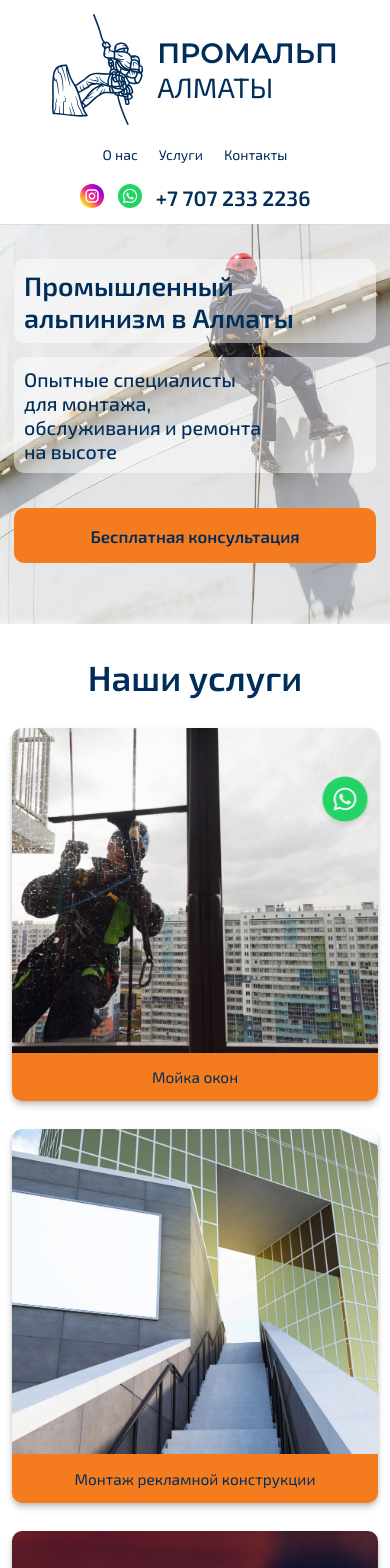
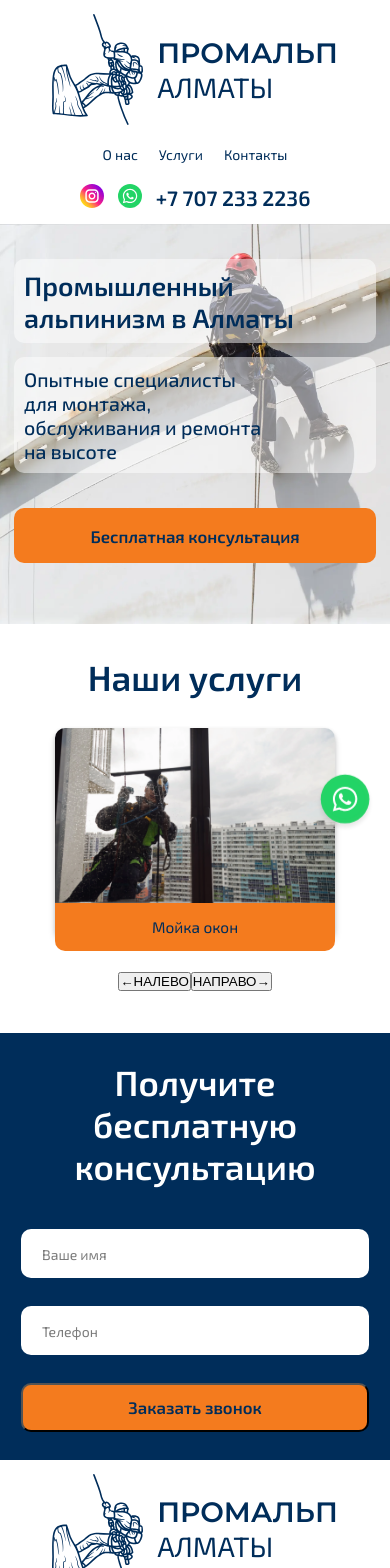
Before and after one commit to yegor-dyakovskiy/react-promalp, a React (Vite) app: page / in a window 390 px wide. Shown: the top 1568 px of the page. Built offline with nearby package versions, Linux system fonts and the light colour scheme.

Commit message:
add slider

```diff
--- a/src/components/Card/Card.css
+++ b/src/components/Card/Card.css
@@ -1,10 +1,22 @@
 .cards__card {
     height: auto;
-    width: 30%;
+    min-height: 30rem;
+    max-height: 30rem;
+    max-width: 40rem;
+    min-width: 40rem;
     border-radius: 10px;
     box-shadow: 0 5px 7px rgba(0, 0, 0, 0.15), 0 2px 4px rgba(0, 0, 0, 0.15);
 }
 .cards__card-img {
+    min-height: 25rem;
+    max-height: 25rem;
+    max-width: 40rem;
+    min-width: 40rem;
+    object-fit: cover;
+    border-radius: 10px 10px 0 0;
+    margin-bottom: -2px;
+}
+/* .cards__card-img {
     width: 100%;
     height: 100%;
     max-height: 325px;
@@ -12,7 +24,7 @@
     object-fit: cover;
     border-radius: 10px 10px 0 0;
     margin-bottom: -2px;
-}
+} */
 .cards__card-name {
     width: 100%;
     display: flex;
@@ -27,17 +39,17 @@
     background-color: var(--secondary-color);
 }
 @media (max-width: 1500px) {
-    .cards__card {
+    /*  .cards__card {
         width: 45%;
-    }
+    } */
 }
 @media (max-width: 1000px) {
     .cards__card {
-        width: 80%;
+        margin-bottom: 5%;
     }
 }
 @media (max-width: 500px) {
-    .cards__card {
+    /*  .cards__card {
         width: 100%;
-    }
+    } */
 }
--- a/src/components/Cards/Cards.css
+++ b/src/components/Cards/Cards.css
@@ -16,8 +16,8 @@
     display: flex;
     flex-wrap: wrap;
     justify-content: center;
+    column-gap: 2rem;
     row-gap: 4rem;
-    column-gap: 4%;
     margin-bottom: 5.5%;
 }
 .cards__text {
--- a/src/components/Cards/Cards.jsx
+++ b/src/components/Cards/Cards.jsx
@@ -3,15 +3,15 @@ import Card from '../Card/Card.jsx';
 import { useState, useEffect } from 'react';
 import AOS from 'aos';
 import 'aos/dist/aos.css'; // Подключаем стили для AOS
-import service10 from "../../assets/img/service-10.webp";
-import service1 from "../../assets/img/service-1.webp";
-import service2 from "../../assets/img/service-2.webp";
-import service3 from "../../assets/img/service-3.webp";
-import service4 from "../../assets/img/service-4.webp";
-import service5 from "../../assets/img/service-5.webp";
-import service6 from "../../assets/img/service-6.webp";
-import service8 from "../../assets/img/service-8.webp";
-import service9 from "../../assets/img/service-9.webp";
+import service10 from '../../assets/img/service-10.webp';
+import service1 from '../../assets/img/service-1.webp';
+import service2 from '../../assets/img/service-2.webp';
+import service3 from '../../assets/img/service-3.webp';
+import service4 from '../../assets/img/service-4.webp';
+import service5 from '../../assets/img/service-5.webp';
+import service6 from '../../assets/img/service-6.webp';
+import service8 from '../../assets/img/service-8.webp';
+import service9 from '../../assets/img/service-9.webp';
 
 const cardsData = [
     { id: 1, imgPath: service10, title: 'Мойка окон' },
@@ -30,42 +30,89 @@ const cardsData = [
     { id: 14, imgPath: service1, title: 'Новая услуга 5' },
 ];
 
+function Cards() {
+    const [currentIndex, setCurrentIndex] = useState(0); // Индекс слайда
+    const [isMobile, setIsMobile] = useState(false); // Состояние для проверки мобильного устройства
+    const displayCount = 1; // Количество карточек на одном слайде
+    const images = cardsData; // Данные для слайдера
 
-function Cards() {
-    // Состояние для отображаемых карточек
-    const [visibleCards, setVisibleCards] = useState(9);
+    useEffect(() => {
+        // Инициализация AOS
+        AOS.init({
+            duration: 1000,
+            easing: 'ease-out',
+            once: true,
+        });
 
-    // Инициализация AOS
-    useEffect(() => {
-        AOS.init({
-            duration: 1000, // Длительность анимации
-            easing: 'ease-out', // Плавность анимации
-            once: true, // Анимация будет выполнена один раз
-        });
+        // Функция для обновления состояния isMobile при изменении ширины окна
+        const handleResize = () => {
+            if (window.innerWidth <= 1000) {
+                setIsMobile(true); // Включаем слайдер на мобильных устройствах
+            } else {
+                setIsMobile(false); // Отключаем слайдер на больших экранах
+            }
+        };
+
+        // Добавляем слушатель события resize
+        window.addEventListener('resize', handleResize);
+
+        // Проверяем размер окна при первоначальной загрузке
+        handleResize();
+
+        // Убираем слушатель при размонтировании компонента
+        return () => {
+            window.removeEventListener('resize', handleResize);
+        };
     }, []);
 
-    // Функция для обработки клика на кнопку
-    const handleShowMore = () => {
-        setVisibleCards((prevVisible) => prevVisible + 9); // Показываем ещё 9 карточек
+    // Функция для обновления слайдера
+    const updateSlider = () => {
+        return images.slice(currentIndex, currentIndex + displayCount);
+    };
+
+    // Обработчик кнопки "влево"
+    const leftButton = () => {
+        setCurrentIndex((prevIndex) => (prevIndex - 1 + images.length) % images.length);
+    };
+
+    // Обработчик кнопки "вправо"
+    const rightButton = () => {
+        setCurrentIndex((prevIndex) => (prevIndex + 1) % images.length);
     };
 
     return (
         <section className="cards">
             <h2 className="cards__title">Наши услуги</h2>
             <div className="cards__box">
-                {cardsData.slice(0, visibleCards).map((card) => (
+                {isMobile
+                    ? // Для мобильных устройств показываем только слайдер
+                      updateSlider().map((card) => (
                           <Card
                               key={card.id}
                               imgPath={card.imgPath}
                               title={card.title}
-                        aosAnimation="fade-up" // Передаем анимацию через пропс
+                              data-aos="fade-up" // Добавляем анимацию для карточек на мобильных устройствах
+                          />
+                      ))
+                    : // Для больших экранов показываем все карточки
+                      cardsData.map((card) => (
+                          <Card
+                              key={card.id}
+                              imgPath={card.imgPath}
+                              title={card.title}
+                              data-aos="fade-up" // Добавляем анимацию для всех карточек на больших экранах
                           />
                       ))}
             </div>
-            {visibleCards < cardsData.length && (
-                <button className="cards__text" onClick={handleShowMore}>
-                    Весь список услуг &gt;&gt;&gt;
+            {isMobile && (
+                <div className="slider-buttons">
+                    <button className="service__buttons_3row-left" onClick={leftButton}>
+                        ←НАЛЕВО
                     </button>
+                    <button className="service__buttons_3row-right" onClick={rightButton}>
+                        НАПРАВО→
+                    </button>
+                </div>
             )}
         </section>
     );
```
Lines whose indentation alone changed are shown as unchanged.
